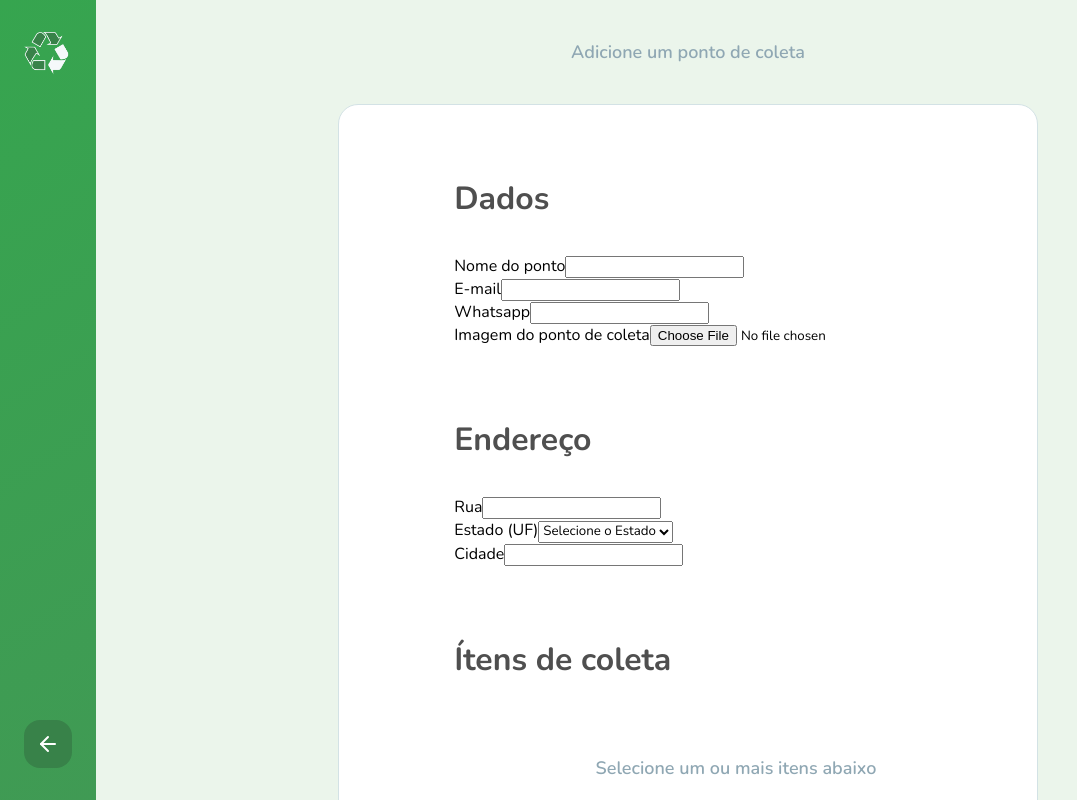
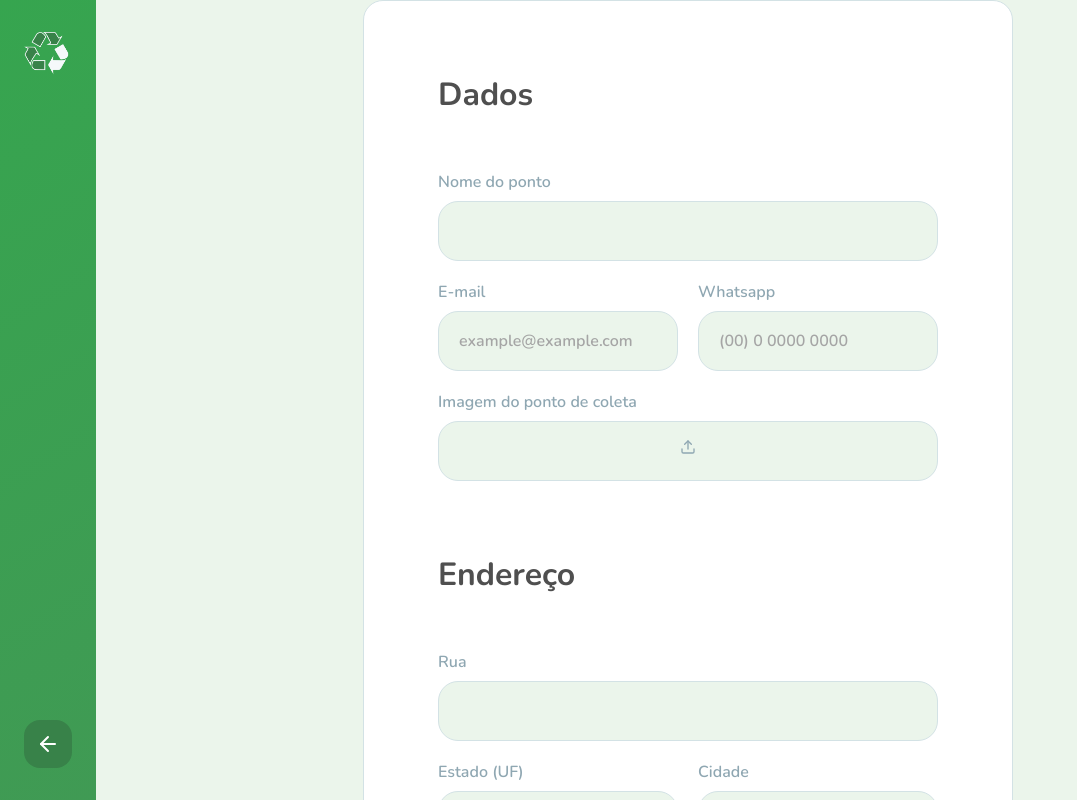
Before and after one commit to lucascc19/GetRecycle-v.1, a React (Create React App) app in the folder web/: page /addpoint in a window 1280 px wide. Shown: the top 800 px of the page, without its empty margins (0-1077 px from the left). Built offline with nearby package versions, Linux system fonts and the light colour scheme.

Commit message:
finalizando a página de formulário

```diff
--- a/web/src/components/layout/Form.js
+++ b/web/src/components/layout/Form.js
@@ -1,3 +1,4 @@
+import { FiUpload } from 'react-icons/fi'
 import styles from '../styles/Form.module.css'
 
 function Form() {
@@ -9,19 +10,24 @@ function Form() {
             <legend>Dados</legend>
             <div>
               <label for="pointname">Nome do ponto</label>
-              <input id='pointname' type="text" />
+              <input type="text" />
             </div>
+            <section>
               <div>
                 <label for="email">E-mail</label>
-              <input id='email' type="text" />
+                <input type="text" placeholder='example@example.com' />
               </div>
               <div>
                 <label for="contact">Whatsapp</label>
-              <input id='contact' type="text" />
+                <input type="text" placeholder='(00) 0 0000 0000' />
               </div>
-            <div>
-              <label for="archive">Imagem do ponto de coleta</label>
-              <input id='archive' type="file" />
+            </section>
+
+            <label>Imagem do ponto de coleta</label>
+
+            <div className={styles.archive}>
+              <label for="archive"><FiUpload /></label>
+              <input id="archive" type="file" />
             </div>
           </fieldset>
 
@@ -31,6 +37,7 @@ function Form() {
               <label>Rua</label>
               <input type="text" />
             </div>
+            <section>
               <div>
                 <label>Estado (UF)</label>
                 <select name="estado">
@@ -68,12 +75,13 @@ function Form() {
                 <label>Cidade</label>
                 <input type="text" />
               </div>
+            </section>
           </fieldset>
 
           <fieldset>
-            <div>
+            <div className={styles.area_itens}>
               <legend>Ítens de coleta</legend>
-              <p>Selecione um ou mais itens abaixo</p>
+              <p>Adicione um ponto</p>
             </div>
             <div>
               <label>Rua</label>
--- a/web/src/components/pages/AddPoint.js
+++ b/web/src/components/pages/AddPoint.js
@@ -8,7 +8,6 @@ function AddPoint(){
   return (
     <div className={styles.container}>
       <Sidebar />
-      <p>Adicione um ponto de coleta</p>
       <Form />
     </div>
   )
--- a/web/src/components/styles/AddPoint.module.css
+++ b/web/src/components/styles/AddPoint.module.css
@@ -1,15 +1,3 @@
 .container {
-  height: 100vh;
   background-color: #EBF5EB;
 }
-
-.container p {
-  font-size: 18px;
-  font-weight: 600;
-  text-align: center;
-
-  color: #8FA7B3;
-
-  padding: 40px 0;
-  margin-left: 96px;
-}
--- a/web/src/components/styles/Form.module.css
+++ b/web/src/components/styles/Form.module.css
@@ -8,12 +8,16 @@
   display: flex;
   align-items: center;
   justify-content: center;
-  width: 700px;
+  width: 650px;
   border: 1px solid #D3E2E5;
   border-radius: 20px;
   padding-bottom: 64px;
   margin-bottom: 100px;
   margin-left: 96px;
+}
+
+.form form {
+  width: 500px;
 }
 
 .form fieldset {
@@ -27,3 +31,105 @@
   margin-bottom: 35px;
   padding-top: 72px;
 }
+
+.form fieldset div {
+  display: flex;
+  flex-direction: column;
+  margin-top: 20px;
+}
+
+.form fieldset label {
+  font-size: 16px;
+  font-weight: 600;
+  color: #8FA7B2;
+
+  margin-bottom: 8px;
+}
+
+.form fieldset input {
+  background-color: #EBF5EB;
+  border: 1px solid #D3E2E5;
+  height: 60px;
+  border-radius: 20px;
+  padding: 0 20px;
+  outline: none;
+  color: #4F4F4F;
+  font-size: 16px;
+  font-weight: 600;
+}
+.form section div:first-child {
+  width: 240px;
+}
+
+.form section div:last-child {
+  width: 240px;
+}
+
+.form section {
+  display: flex;
+  justify-content: space-between;
+  margin-bottom: 20px;
+}
+
+.form section:last-child {
+  margin-bottom: 0px;
+}
+
+.form fieldset input[type="file"] {
+  display: none;
+}
+
+.archive {
+  height: 60px;
+  display: flex;
+  justify-content: center;
+  background-color: #EBF5EB;
+  border: 1px solid #D3E2E5;
+  border-radius: 20px;
+  outline: none;
+  color: #4F4F4F;
+  display: block;
+  cursor: pointer;
+}
+
+form fieldset .archive {
+  margin-top: 8px;
+}
+
+.archive label {
+  display: flex;
+  align-items: center;
+  justify-content: center;
+  cursor: pointer;
+}
+
+.form fieldset input::placeholder {
+  color: #a5a5a5;
+}
+
+select {
+  background-color: #EBF5EB;
+  border: 1px solid #D3E2E5;
+  height: 60px;
+  border-radius: 20px;
+  padding: 0 20px;
+  outline: none;
+  color: #4F4F4F;
+  font-size: 16px;
+  font-weight: 600;
+}
+
+form fieldset .area_itens p {
+  font-size: 18px;
+  font-weight: 600;
+  color: #8FA7B3;
+}
+
+form fieldset .area_itens {
+  display: grid;
+  grid-template-columns: 1fr 1fr;
+  align-items: center;
+  justify-content: end;
+  margin-top: 0px;
+
+}
--- a/web/src/components/styles/Home.module.css
+++ b/web/src/components/styles/Home.module.css
@@ -7,7 +7,7 @@
 
 .box_text {
   display: flex;
-  align-items: end;
+  align-items: center;
 }
 
 .descriptions {
@@ -15,11 +15,12 @@
 }
 
 .title {
-  font-size: 4.6rem;
+  font-size: 5rem;
   font-weight: 700;
   line-height: 68px;
   width: 394px;
-  margin-bottom: 30px;
+  margin-top:100px;
+  margin-bottom: 50px;
   color: #FFF;
 }
 
@@ -32,9 +33,9 @@
 }
 
 .background_image {
-  width: 500px;
-  height: 500px;
-  margin-left: 60px;
+  width: 600px;
+  height: 600px;
+  margin-left: 80px;
   display: flex;
 }
 
@@ -43,7 +44,7 @@
   display: flex;
   justify-content: end;
   margin: 0 auto;
-  margin-top: -114px;
+  margin-top: -135px;
 }
 
 .button {
@@ -71,7 +72,7 @@
   }
 
   .box_text {
-    margin-top: 80px;
+    margin-top: 50px;
   }
 
   .background_image {
--- a/web/src/index.css
+++ b/web/src/index.css
@@ -7,5 +7,5 @@
 
 html, body, #root {
   height: 100%;
-  background-color: #EBF5EB;
+  background-color: #409A54;
 }
```
Lines whose indentation alone changed are shown as unchanged.
